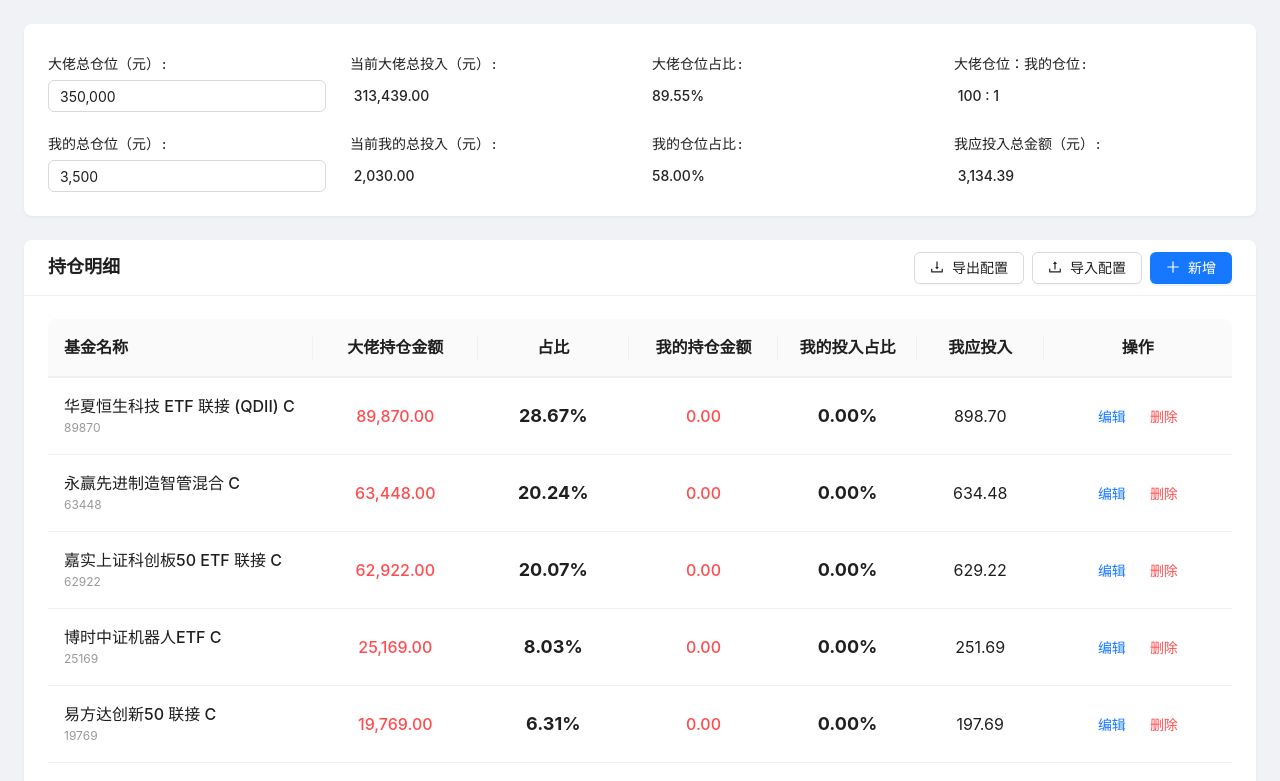
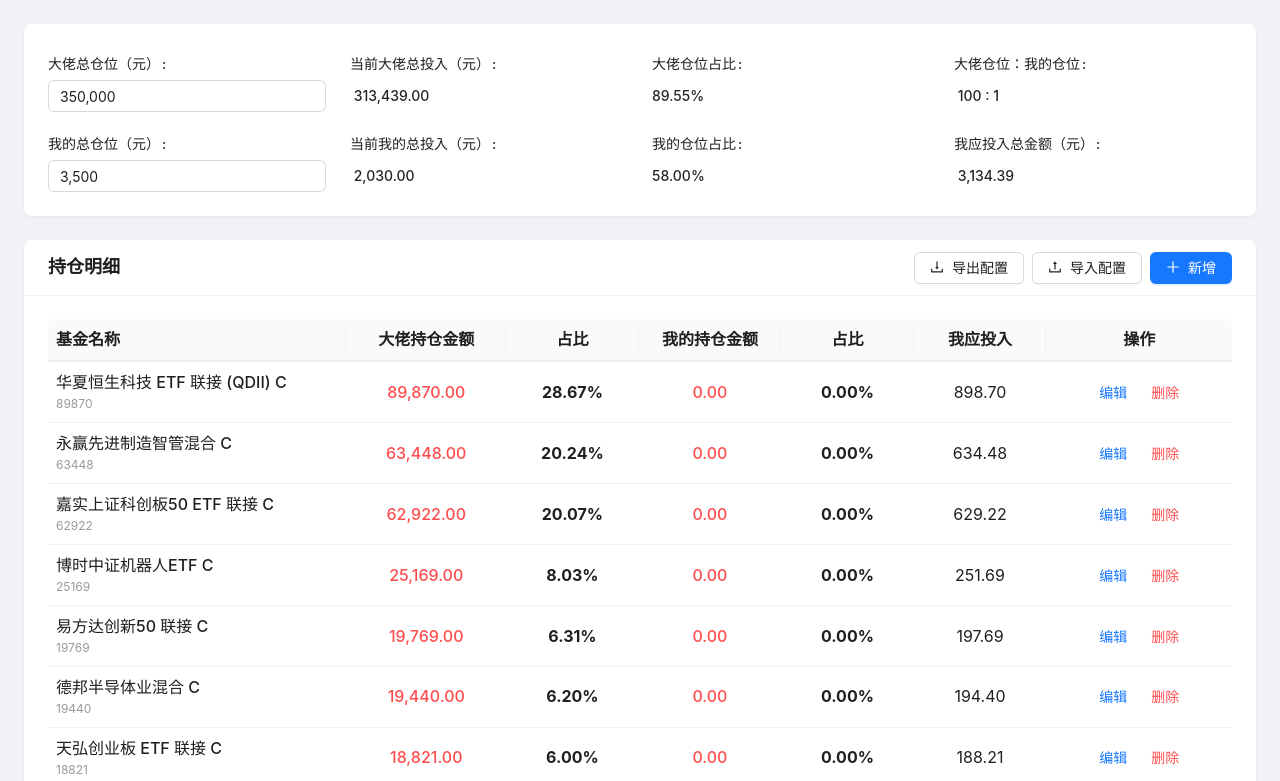
Before and after one commit to CoKoii/YJJSQ, a Vue app: page / in a window 1280 px wide. Shown: the top 781 px of the page. Built offline with nearby package versions, Linux system fonts and the light colour scheme.

Commit message:
调整表格列标题，简化“我的投入占比”为“占比”；修改占比文本样式，移除字体大小设置；设置表格为小尺寸

```diff
--- a/src/components/HoldingsTable.vue
+++ b/src/components/HoldingsTable.vue
@@ -29,6 +29,7 @@
         :data-source="fundStore.holdings"
         :pagination="false"
         row-key="id"
+        size="small"
       >
         <!-- 基金名称 -->
         <template #bodyCell="{ column, record }">
@@ -48,9 +49,7 @@
 
           <!-- 占比 -->
           <template v-else-if="column.key === 'ratio'">
-            <span style="font-weight: bold; font-size: 18px"
-              >{{ getBossRatio(record.bossAmount) }}%</span
-            >
+            <span style="font-weight: bold">{{ getBossRatio(record.bossAmount) }}%</span>
           </template>
 
           <!-- 我应投入 -->
@@ -74,9 +73,7 @@
 
           <!-- 我的投入占比 -->
           <template v-else-if="column.key === 'myRatio'">
-            <span style="font-weight: bold; font-size: 18px"
-              >{{ getMyRatio(record.myActualAmount) }}%</span
-            >
+            <span style="font-weight: bold">{{ getMyRatio(record.myActualAmount) }}%</span>
           </template>
 
           <!-- 操作 -->
@@ -185,7 +182,7 @@
     align: 'center',
   },
   {
-    title: '我的投入占比',
+    title: '占比',
     key: 'myRatio',
     width: 80,
     align: 'center',
```
